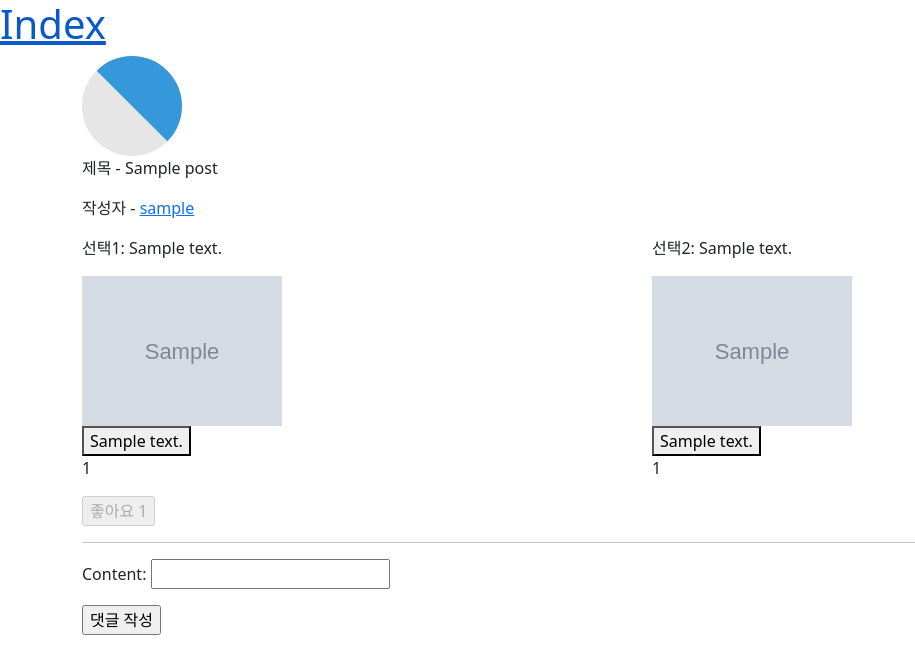
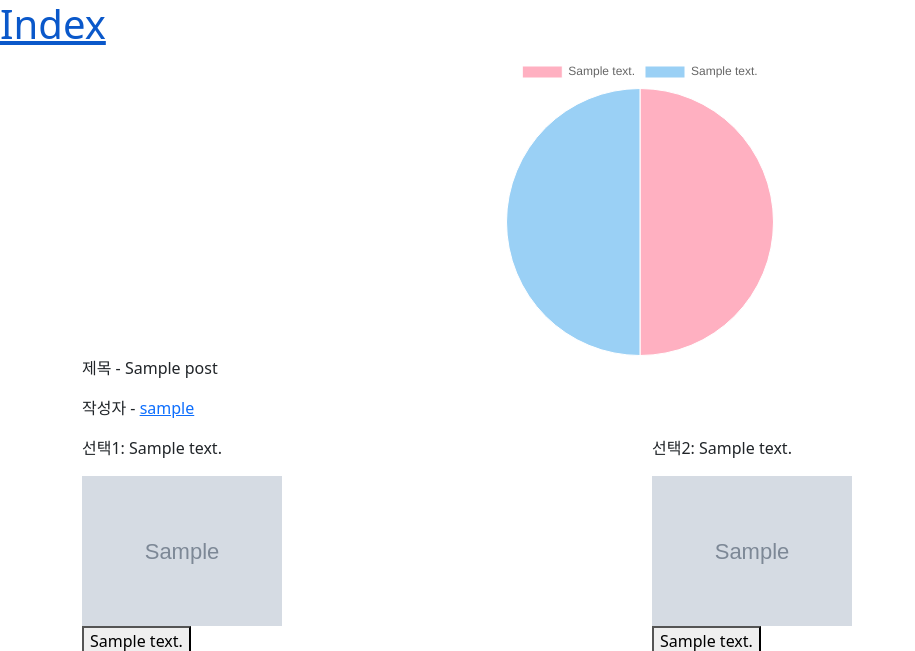
Before and after one commit to arrmadillo/django-balance_game, a Django app: page /posts/1/ in a window 1280 px wide. Shown: the top 651 px of the page, without its empty margins (0-915 px from the left). Run offline with Django 3.2, Linux system fonts and the light colour scheme; tables that the repository leaves empty hold one stand-in row (values such as "Sample post"); grey boxes marked "Sample" are stand-in pictures.

Commit message:
원형 그래프 구현

```diff
--- a/posts/templates/posts/detail.html
+++ b/posts/templates/posts/detail.html
@@ -2,43 +2,40 @@
 {% load static %}
 {% block style %}
 <style>
-  .progress-circle {
-    position: relative;
-    width: 100px;
-    height: 100px;
-    border-radius: 50%;
-    background-color: #e6e6e6;
-  }
-
-  .progress-circle-inner {
-    position: absolute;
-    top: 0;
-    left: 0;
-    width: 100%;
-    height: 100%;
-    border-radius: 50%;
-    clip: rect(0, 50px, 100px, 0);
-    background-color: #3498db;
-    transform: rotate(-135deg);
-  }
-
-  .progress-circle-inner {
-    clip: rect(0, 50px, 100px, 0);
-    transform: rotate(-90deg);
-  }
-  .progress-circle-inner {
-    clip: rect(0, 50px, 100px, 0);
-    transform: rotate(-135deg) rotate(270deg);
+  canvas {
+    max-width: 500px;
+    max-height: 500px;
+    margin: 0 auto;
   }
 </style>
 {% endblock style %}
 {% block content %}
 <div class="container">
-
-<div class="progress-circle">
-  <div class="progress-circle-inner"></div>
+<div>
+  <canvas id="myChart"></canvas>
+	<script>
+		var ctx = document.getElementById('myChart').getContext('2d');
+		var myChart = new Chart(ctx, {
+			type: 'pie',
+			data: {
+				labels: ['{{ post.select1_content }}', '{{ post.select2_content }}'],
+				datasets: [{
+					label: 'Vote Results',
+					data: [{{ post.select1_user.count }}, {{ post.select2_user.count }}],
+					backgroundColor: [
+						'rgba(255, 99, 132, 0.5)',
+						'rgba(54, 162, 235, 0.5)',
+					],
+					borderWidth: 1
+				}]
+			},
+			options: {
+				responsive: true,
+				maintainAspectRatio: false
+			}
+		});
+	</script>
 </div>
-
     <div class="row">
         <p>제목 - {{ post.title }}</p>
     </div>
--- a/templates/base.html
+++ b/templates/base.html
@@ -5,6 +5,7 @@
   <meta http-equiv="X-UA-Compatible" content="IE=edge">
   <meta name="viewport" content="width=device-width, initial-scale=1.0">
   <link href="https://cdn.jsdelivr.net/npm/bootstrap@5.2.3/dist/css/bootstrap.min.css" rel="stylesheet" integrity="sha384-rbsA2VBKQhggwzxH7pPCaAqO46MgnOM80zW1RWuH61DGLwZJEdK2Kadq2F9CUG65" crossorigin="anonymous">
+  <script src="https://cdn.jsdelivr.net/npm/chart.js"></script>
   {% block style %}
   {% endblock style %}
   <title>Document</title>
```
